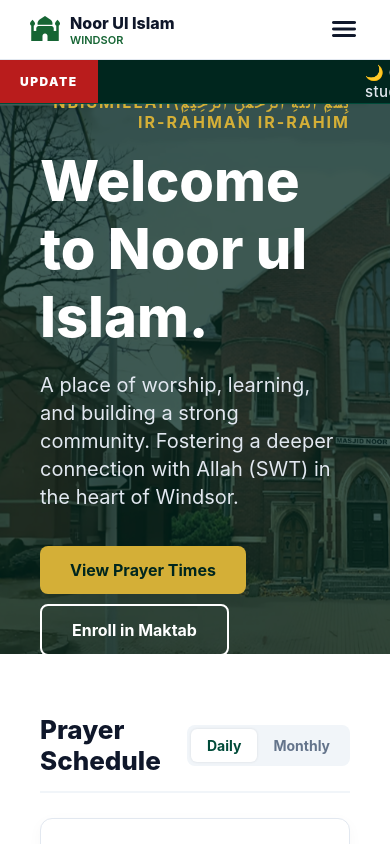
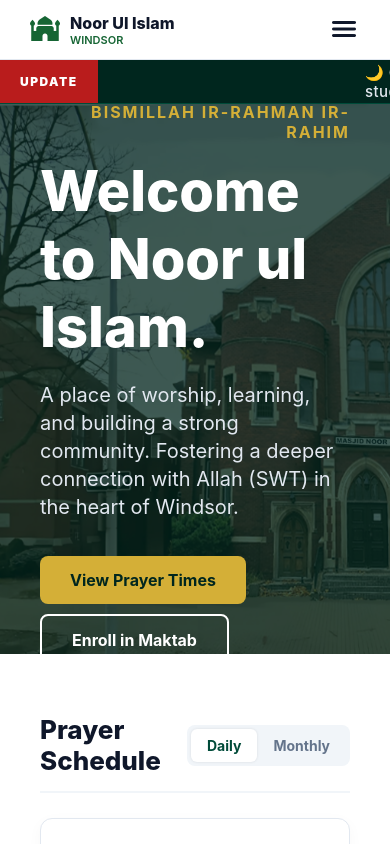
Before and after one commit to Sharique-stack/noor-ul-islam, a React Native app: screen / in a window 390 px wide. Built offline with nearby package versions, Linux system fonts and the light colour scheme; no server answers.

Commit message:
Reduced features

```diff
--- a/App.tsx
+++ b/App.tsx
@@ -181,8 +181,8 @@ export default function App() {
         >
           <View style={styles.heroOverlay}>
             <View style={[styles.heroContent, { width: contentWidth }]}>
-              <Text style={styles.heroWelcome}>بِسْمِ ٱللَّهِ ٱلرَّحْمَٰنِ ٱلرَّحِيمِ\nBismillah ir-Rahman ir-Rahim</Text>
-              <Text style={styles.heroHeading}>Welcome to Noor ul Islam.</Text>
+            <Text style={styles.heroWelcome}>
+  {"بِسْمِ ٱللَّهِ ٱلرَّحْمَٰنِ ٱلرَّحِيمِ\nBismillah ir-Rahman ir-Rahim"}</Text>              <Text style={styles.heroHeading}>Welcome to Noor ul Islam.</Text>
               <Text style={styles.heroSubHeading}>
                 A place of worship, learning, and building a strong community. Fostering a deeper connection with Allah (SWT) in the heart of Windsor.
               </Text>
```
